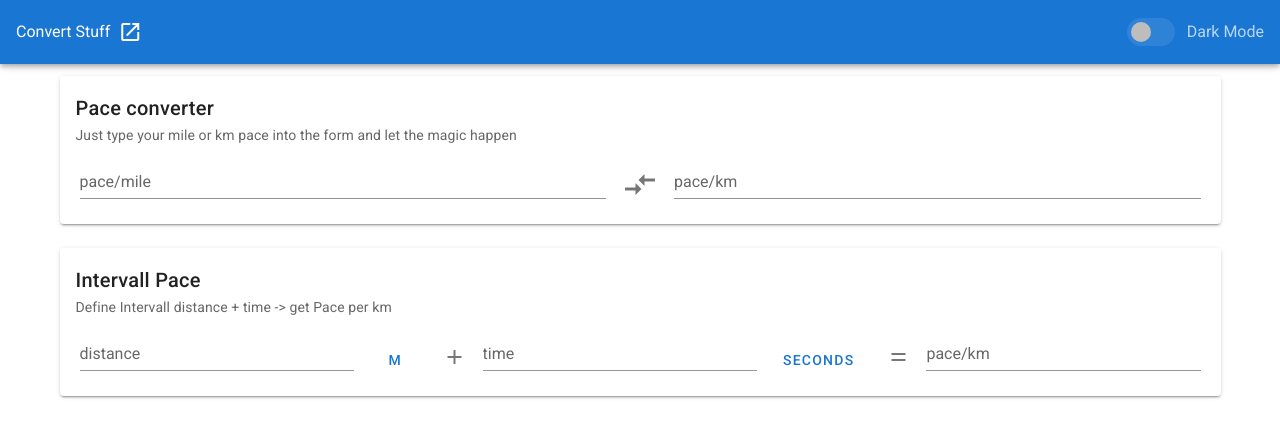
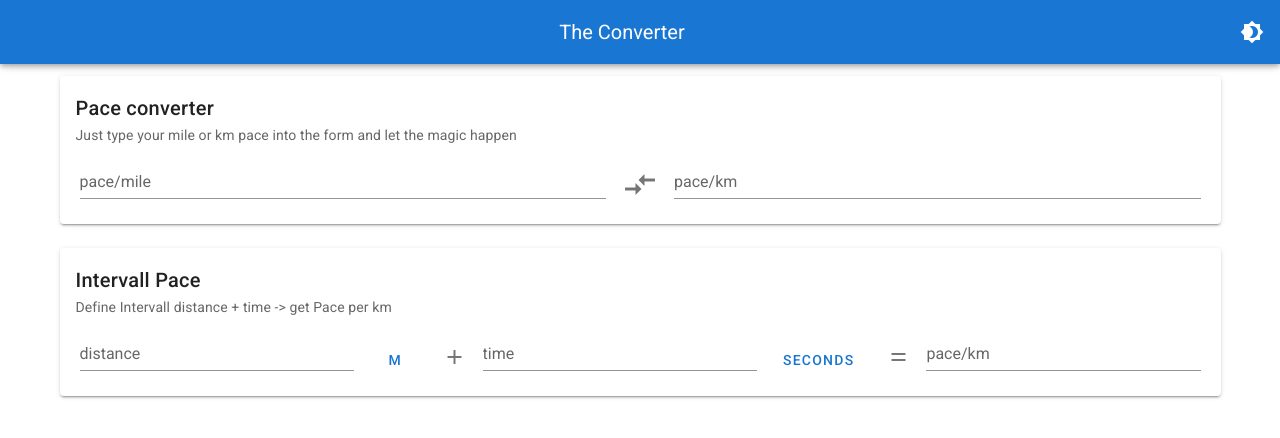
Before and after one commit to FelixSchinkel/pace-converter, a Vue app: page / in a window 1280 px wide. Shown: the top 438 px of the page. Built offline with nearby package versions, Linux system fonts and the light colour scheme.

Commit message:
replace theme change slider with icon moved main caption to the middle of the app-bar

```diff
--- a/src/App.vue
+++ b/src/App.vue
@@ -1,10 +1,11 @@
 <template>
   <v-app>
     <v-app-bar app color="primary" dark>
-      <span class="mr-2">Convert Stuff</span>
-      <v-icon>mdi-open-in-new</v-icon>
-      <v-spacer/>
-      <v-switch v-model="$vuetify.theme.dark" hide-details inset label="Dark Mode" />
+      <v-toolbar-title class="mx-auto">The Converter</v-toolbar-title>
+      <v-btn icon @click="toogleDarkTheme">
+        <v-icon v-if="$vuetify.theme.dark">mdi-brightness-7</v-icon>
+        <v-icon v-else>mdi-brightness-4</v-icon>
+      </v-btn>
     </v-app-bar>
 
     <v-main>
@@ -27,11 +28,12 @@ export default {
 
   components: {
     ConvertPace,
-    Intervall2Pace
+    Intervall2Pace,
   },
-
-  data: () => ({
-    //
-  })
+  methods: {
+    toogleDarkTheme: function () {
+      this.$vuetify.theme.dark = !this.$vuetify.theme.dark;
+    },
+  },
 };
 </script>
```
